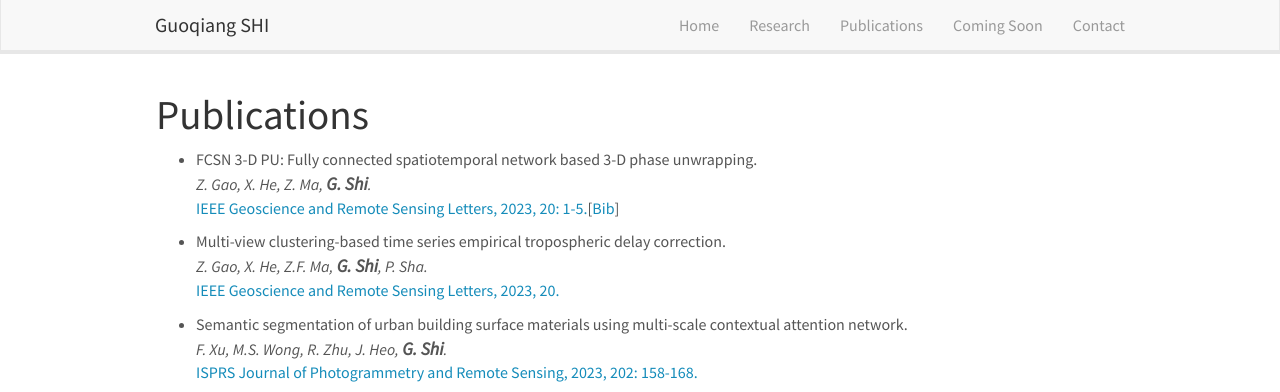
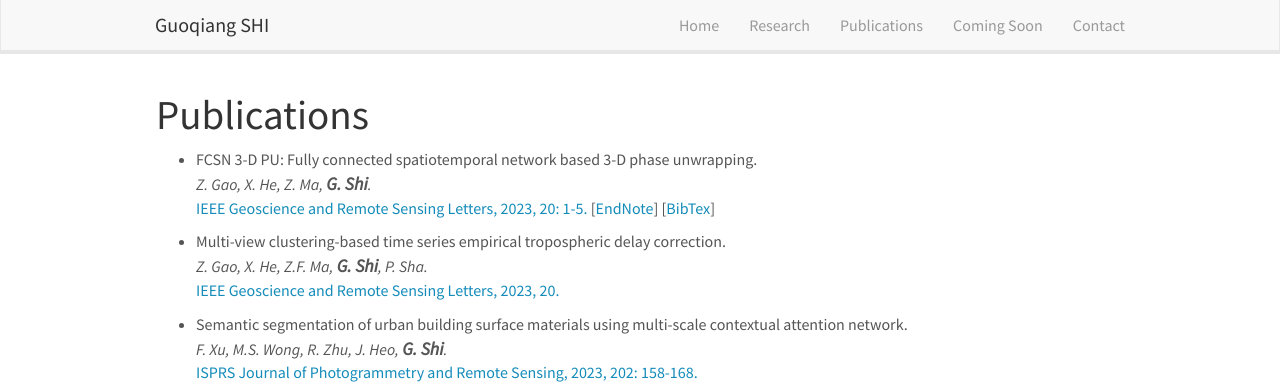
Before and after one commit to guoqiangshi/guoqiangshi.github.io, a Jekyll site: the page publications.html, which Jekyll copies as it is, in a window 1280 px wide and 900 px high. Shown: the top 392 px of the window. Built offline with Jekyll 4.4.1, drawn with Linux system fonts in a browser that asks for light colours; nearby versions of some CDN libraries; library files that are not in the unit come from our copies.

Commit message:
Update publications.html

```diff
--- a/publications.html
+++ b/publications.html
@@ -69,7 +69,9 @@
 <ul>
   <li>
     <p>FCSN 3-D PU: Fully connected spatiotemporal network based 3-D phase unwrapping. <br />
-  <em>Z. Gao, X. He, Z. Ma, <span class="mqq">G. Shi</span>. </em><br /><a href="https://ieeexplore.ieee.org/abstract/document/10068199">IEEE Geoscience and Remote Sensing Letters, 2023, 20: 1-5.</a>[<a href="paper_info/FCSN_bib.txt">Bib</a>]</p>
+  <em>Z. Gao, X. He, Z. Ma, <span class="mqq">G. Shi</span>. </em><br /><a href="https://ieeexplore.ieee.org/abstract/document/10068199">IEEE Geoscience and Remote Sensing Letters, 2023, 20: 1-5.</a>
+	    [<a href="paper_info/FCSNscholar.enw">EndNote</a>]
+	    [<a href="paper_info/FCSN_bib.txt">BibTex</a>]</p>
   </li>
   <li>
     <p>Multi-view clustering-based time series empirical tropospheric delay correction. <br />
```
